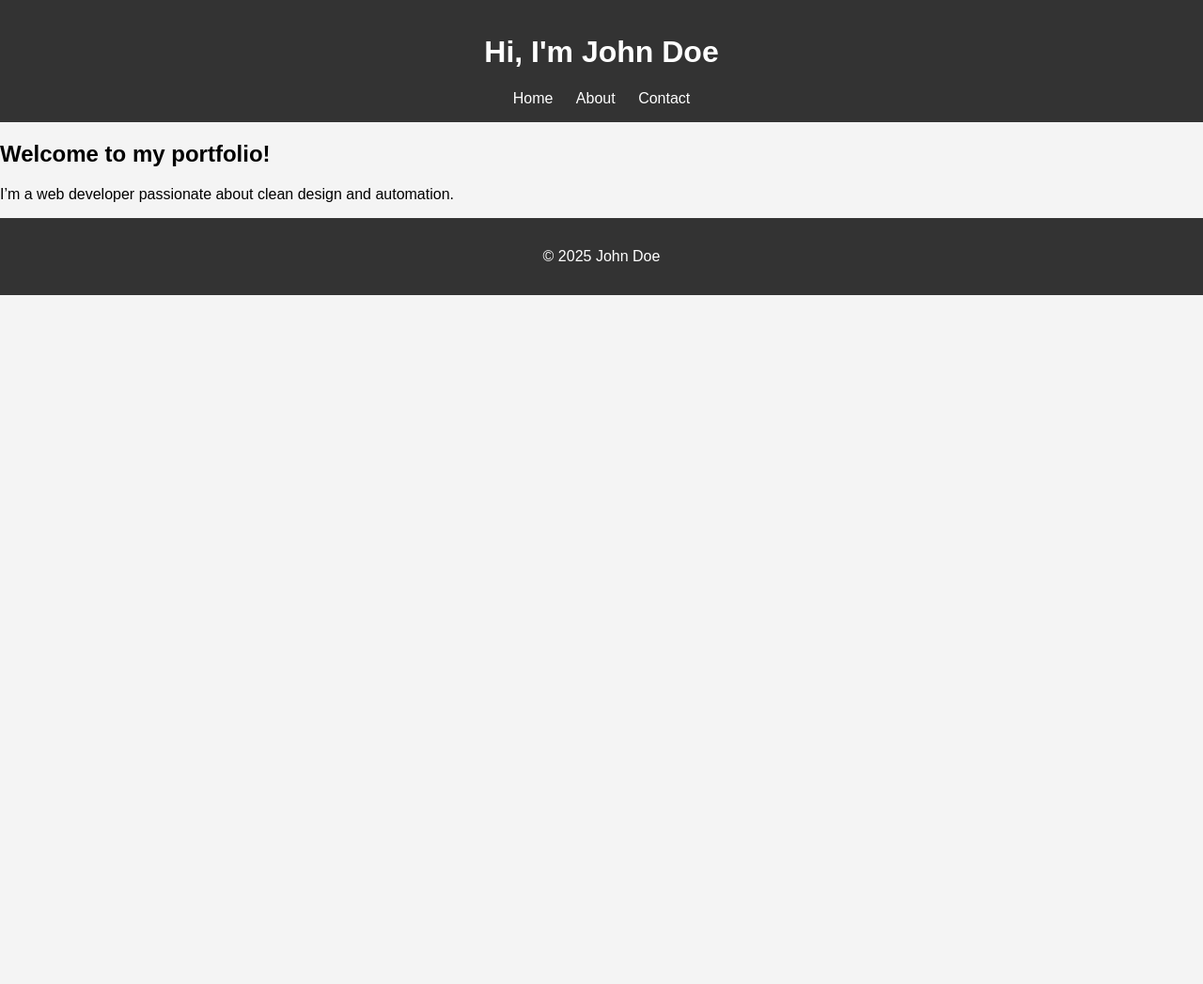
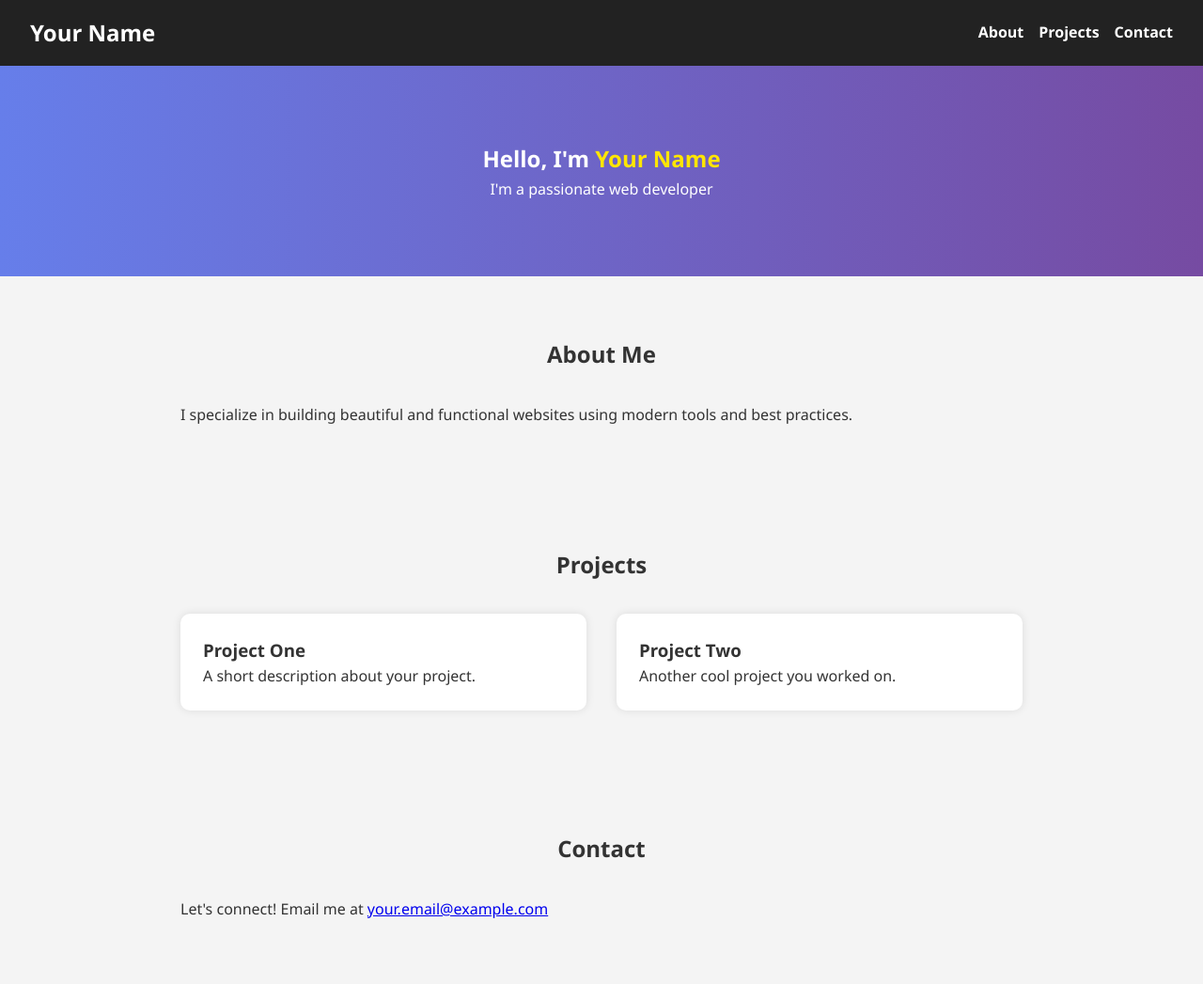
Before and after one commit to praneetha8800/cddskill, a plain HTML site: page index.html in a window 1280 px wide. Shown: the top 1047 px of the page at 94% size. Before the commit the page ends 800 px from the top, so only its background shows below. Drawn offline with Linux system fonts and the light colour scheme; files that its build step writes are made by us from their sources.

Commit message:
Added professional portfolio template

```diff
--- a/index.html
+++ b/index.html
@@ -1,25 +1,53 @@
 <!DOCTYPE html>
 <html lang="en">
 <head>
-  <meta charset="UTF-8">
-  <title>My Portfolio</title>
-  <link rel="stylesheet" href="styles/style.css">
+  <meta charset="UTF-8" />
+  <meta name="viewport" content="width=device-width, initial-scale=1.0" />
+  <title>Your Name | Portfolio</title>
+  <link rel="stylesheet" href="style.css" />
 </head>
 <body>
   <header>
-    <h1>Hi, I'm John Doe</h1>
     <nav>
-      <a href="index.html">Home</a>
-      <a href="about.html">About</a>
-      <a href="contact.html">Contact</a>
+      <h1>Your Name</h1>
+      <ul>
+        <li><a href="#about">About</a></li>
+        <li><a href="#projects">Projects</a></li>
+        <li><a href="#contact">Contact</a></li>
+      </ul>
     </nav>
+    <section class="hero">
+      <h2>Hello, I'm <span>Your Name</span></h2>
+      <p>I'm a passionate web developer</p>
+    </section>
   </header>
-  <main>
-    <h2>Welcome to my portfolio!</h2>
-    <p>I’m a web developer passionate about clean design and automation.</p>
-  </main>
+
+  <section id="about" class="section">
+    <h2>About Me</h2>
+    <p>I specialize in building beautiful and functional websites using modern tools and best practices.</p>
+  </section>
+
+  <section id="projects" class="section">
+    <h2>Projects</h2>
+    <div class="project-grid">
+      <div class="card">
+        <h3>Project One</h3>
+        <p>A short description about your project.</p>
+      </div>
+      <div class="card">
+        <h3>Project Two</h3>
+        <p>Another cool project you worked on.</p>
+      </div>
+    </div>
+  </section>
+
+  <section id="contact" class="section">
+    <h2>Contact</h2>
+    <p>Let's connect! Email me at <a href="mailto:your.email@example.com">your.email@example.com</a></p>
+  </section>
+
   <footer>
-    <p>&copy; 2025 John Doe</p>
+    <p>&copy; 2025 Your Name</p>
   </footer>
 </body>
 </html>
--- a/style.css
+++ /dev/null
@@ -1,19 +0,0 @@
-body {
-    font-family: Arial, sans-serif;
-    background-color: #f4f4f4;
-    margin: 0;
-    padding: 0;
-  }
-
-  header, footer {
-    background: #333;
-    color: white;
-    padding: 1rem;
-    text-align: center;
-  }
-
-  nav a {
-    margin: 0 10px;
-    color: white;
-    text-decoration: none;
-  }
--- /dev/null
+++ b/styles/style.css
@@ -0,0 +1,97 @@
+/* Reset */
+* {
+  margin: 0;
+  padding: 0;
+  box-sizing: border-box;
+}
+
+body {
+  font-family: 'Segoe UI', sans-serif;
+  line-height: 1.6;
+  background: #f4f4f4;
+  color: #333;
+  scroll-behavior: smooth;
+}
+
+/* Navbar */
+nav {
+  background: #222;
+  color: white;
+  display: flex;
+  justify-content: space-between;
+  align-items: center;
+  padding: 1rem 2rem;
+  position: sticky;
+  top: 0;
+  z-index: 1000;
+}
+
+nav h1 {
+  font-size: 1.5rem;
+}
+
+nav ul {
+  display: flex;
+  gap: 1rem;
+}
+
+nav ul li {
+  list-style: none;
+}
+
+nav ul li a {
+  color: white;
+  text-decoration: none;
+  font-weight: bold;
+}
+
+/* Hero Section */
+.hero {
+  background: linear-gradient(to right, #667eea, #764ba2);
+  color: white;
+  padding: 5rem 2rem;
+  text-align: center;
+}
+
+.hero h2 span {
+  color: #ffe600;
+}
+
+/* Sections */
+.section {
+  padding: 4rem 2rem;
+  max-width: 960px;
+  margin: auto;
+}
+
+.section h2 {
+  text-align: center;
+  margin-bottom: 2rem;
+}
+
+.project-grid {
+  display: grid;
+  gap: 2rem;
+  grid-template-columns: repeat(auto-fit, minmax(280px, 1fr));
+}
+
+.card {
+  background: white;
+  padding: 1.5rem;
+  border-radius: 10px;
+  box-shadow: 0 0 10px rgba(0, 0, 0, 0.1);
+  transition: transform 0.3s ease;
+}
+
+.card:hover {
+  transform: translateY(-5px);
+}
+
+/* Footer */
+footer {
+  text-align: center;
+  padding: 1rem;
+  background: #222;
+  color: white;
+  margin-top: 2rem;
+}
```
Also changed, not shown: 1 other file.
